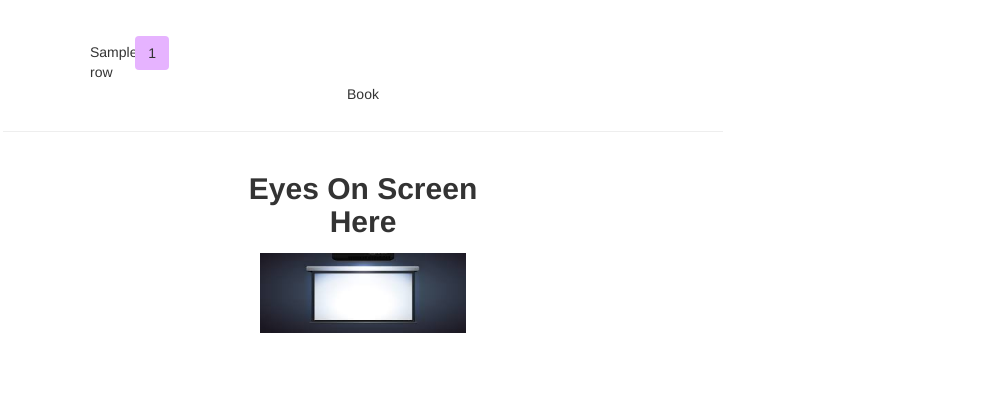
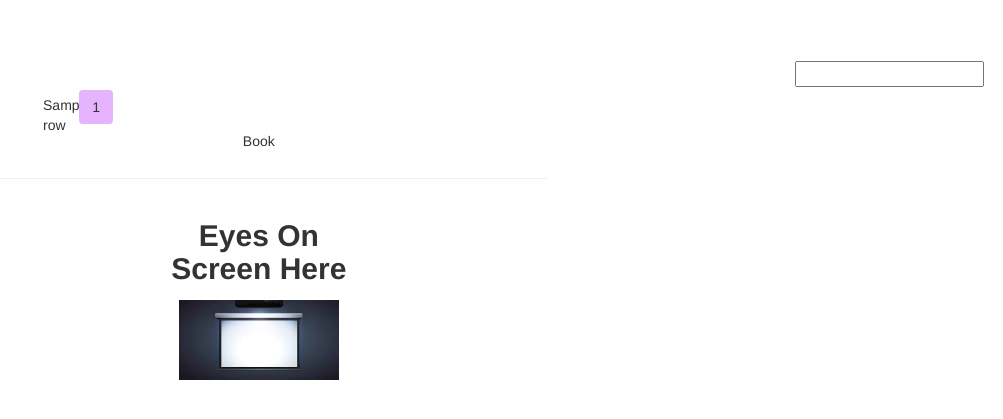
Before and after one commit to firoz74828/BookMovieTicket, a Django app: template Booking/templates/Booking/seat_booking.html in a window 1280 px wide. Shown: the part 50-469 px from the top of the page, without its empty margins (277-1280 px from the left). Run offline with Django 3.2, Linux system fonts and the light colour scheme; the template is opened without the code that fills it: most values are stand-ins (such as "Sample title", 1, 10 or a date in 2020); some libraries are stand-ins or nearby versions.

Commit message:
DetailView updated

```diff
--- a/Booking/templates/Booking/seat_booking.html
+++ b/Booking/templates/Booking/seat_booking.html
@@ -1,8 +1,10 @@
 {% extends "base.html" %}
 {% block content %}
 {% load static %}
+<div class="container">
+    <div class="row">
+        <div class="col-sm-10">
 
-<input type="hidden" onload="buttonDisable()">
 
         <div class="container " style="width:60%;" align="center">
             {% for row, value in context.items %}
@@ -48,6 +50,12 @@
                 <img src="{% static 'media/screen.jpg' %}" style="width:80%;height:80px;"/>
         </div>
         </div>
+          </div>
+        <div class="col-sm-2">
+            <input type="text">
+        </div>
+    </div>
+</div>
 <script>
  var seat_list = [];
 
@@ -106,59 +114,6 @@
         }
 
 
-<!--window.addEventListener('load',-->
-  <!--function() {-->
-    <!--var x;-->
-    <!--var seat;-->
-     <!--var date_id = document.getElementById("date_id").value;-->
-     <!--var theater_id = document.getElementById("theater_id").value;-->
-     <!--var movie_id = document.getElementById("movie_id").value;-->
-     <!--var show_id = document.getElementById("show_id").value;-->
-     <!--console.log(date_id);-->
-     <!--console.log(theater_id);-->
-     <!--console.log(date_id);-->
-     <!--console.log(date_id);-->
-    <!--$.ajax({-->
-                        <!--url: "/seat-booked/",-->
-                        <!--type: 'POST',-->
-                        <!--data: {'theater_id':theater_id, 'movie_id':movie_id, 'show_id':show_id, 'date_id':date_id,'csrfmiddlewaretoken': '{{csrf_token}}'},-->
-                        <!--dataType: "json",-->
-                        <!--success: function (data){-->
-                            <!--&lt;!&ndash;console.log(data[list_seat]);&ndash;&gt;-->
-                            <!--console.log(data.list_seat);-->
-                            <!--console.log(data.theater_id);-->
-                            <!--console.log(data.movie_id);-->
-                            <!--console.log(data.show_id);-->
-                            <!--console.log(data.date_id);-->
-                            <!--var seat_all = data;-->
-                            <!--for(var seat in data.list_seat){-->
-                            <!--console.log(data.list_seat[seat]);-->
-                                <!--x = data.list_seat[seat]-->
-                                <!--document.getElementById(x).style.background = "#b3ecff";-->
-                                <!--document.getElementById(x).disabled = true;-->
-                            <!--}-->
-                            <!--var t = document.getElementById("theater_id");-->
-                            <!--t.value = data.theater_id;-->
-
-
-                            <!--var m = document.getElementById("movie_id");-->
-                            <!--m.value = data.movie_id;-->
-
-                            <!--var show = data.show_id-->
-                            <!--var s = document.getElementById("show_id");-->
-                            <!--s.value = show-->
-
-                            <!--var date = data.date_id-->
-                            <!--var d = document.getElementById("date_id");-->
-                            <!--d.value = date-->
-                        <!--},-->
-                        <!--error: function(data){-->
-                            <!--console.log("fail");-->
-
-                        <!--},-->
-    <!--});-->
-  <!--}, false);-->
-
 
 </script>
 {% endblock %}
```
